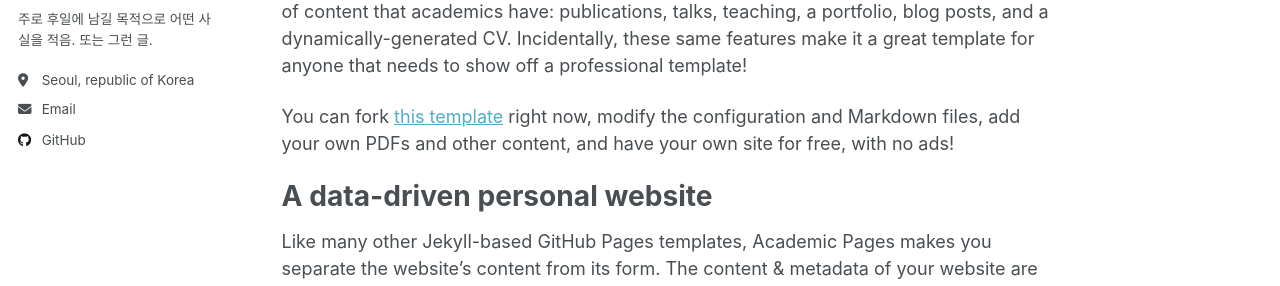
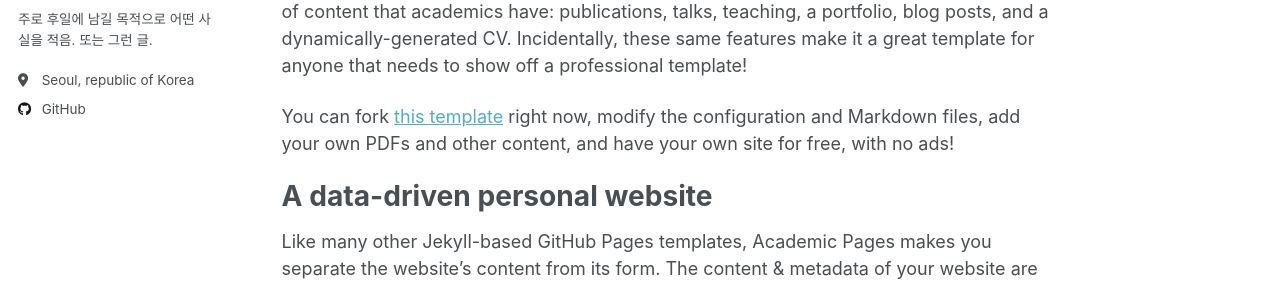
Before and after one commit to lightyear9405/lightyear9405.github.io, a Jekyll site: the page built from _pages/about.md, in a window 1280 px wide. Shown: the part 306-592 px from the top of the page. Built offline with Jekyll 4.4.1, drawn with Linux system fonts in a browser that asks for light colours; a script that is not in the unit is left out.

Commit message:
Update _config.yml

```diff
--- a/_config.yml
+++ b/_config.yml
@@ -27,8 +27,7 @@ author:
   pronouns         : # example: "she/her"
   bio              : "주로 후일에 남길 목적으로 어떤 사실을 적음. 또는 그런 글."
   location         : "Seoul, republic of Korea"
-  email            : "lightyear@gmail.com"
-  github           : "https://github.com/lightyear9405"
+  github           : "lightyear9405"
 
 # Publication Category - The following the list of publication categories and their headings
 publication_category:
```
